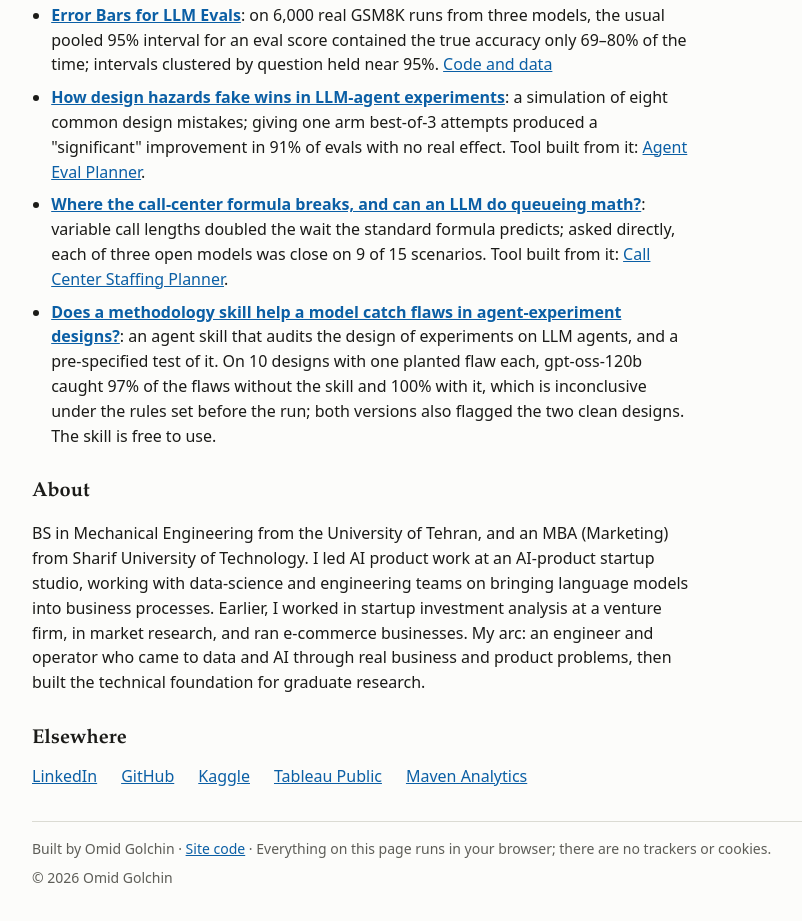
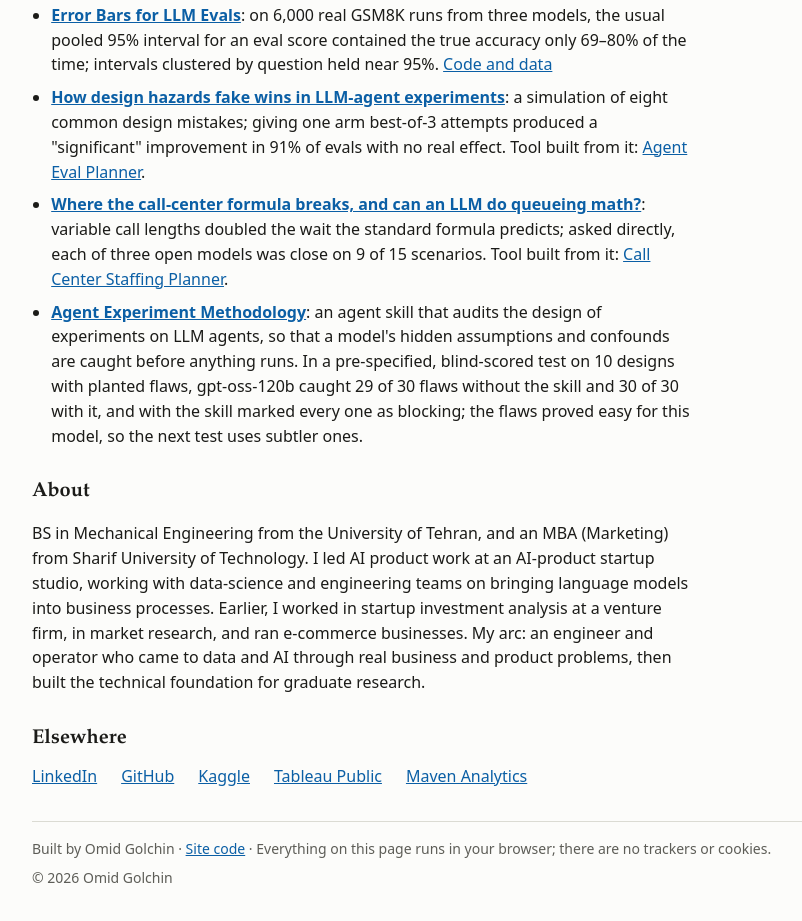
Before and after one commit to omidgolchin/omidgolchin.github.io, a plain HTML site: page index.html in a window 1280 px wide. Shown: the part 3055-3976 px from the top of the page, without its empty margins (112-914 px from the left). Drawn offline with Linux system fonts and the light colour scheme.

Commit message:
Studies: describe the methodology skill by its purpose and what the test found

```diff
--- a/index.html
+++ b/index.html
@@ -151,7 +151,7 @@
       <li><strong><a href="https://omidgolchin.github.io/llm-eval-error-bars/">Error Bars for LLM Evals</a></strong>: on 6,000 real GSM8K runs from three models, the usual pooled 95% interval for an eval score contained the true accuracy only 69–80% of the time; intervals clustered by question held near 95%. <a href="https://github.com/omidgolchin/llm-eval-error-bars">Code and data</a></li>
       <li><strong><a href="https://github.com/omidgolchin/agent-eval-hazards-study">How design hazards fake wins in LLM-agent experiments</a></strong>: a simulation of eight common design mistakes; giving one arm best-of-3 attempts produced a "significant" improvement in 91% of evals with no real effect. Tool built from it: <a href="https://omidgolchin.github.io/experiment-hazard-simulator/">Agent Eval Planner</a>.</li>
       <li><strong><a href="https://github.com/omidgolchin/call-center-queueing-study">Where the call-center formula breaks, and can an LLM do queueing math?</a></strong>: variable call lengths doubled the wait the standard formula predicts; asked directly, each of three open models was close on 9 of 15 scenarios. Tool built from it: <a href="https://omidgolchin.github.io/queue-simulator/">Call Center Staffing Planner</a>.</li>
-      <li><strong><a href="https://github.com/omidgolchin/agent-experiment-methodology">Does a methodology skill help a model catch flaws in agent-experiment designs?</a></strong>: an agent skill that audits the design of experiments on LLM agents, and a pre-specified test of it. On 10 designs with one planted flaw each, gpt-oss-120b caught 97% of the flaws without the skill and 100% with it, which is inconclusive under the rules set before the run; both versions also flagged the two clean designs. The skill is free to use.</li>
+      <li><strong><a href="https://github.com/omidgolchin/agent-experiment-methodology">Agent Experiment Methodology</a></strong>: an agent skill that audits the design of experiments on LLM agents, so that a model's hidden assumptions and confounds are caught before anything runs. In a pre-specified, blind-scored test on 10 designs with planted flaws, gpt-oss-120b caught 29 of 30 flaws without the skill and 30 of 30 with it, and with the skill marked every one as blocking; the flaws proved easy for this model, so the next test uses subtler ones.</li>
     </ul>
   </section>
 
```
